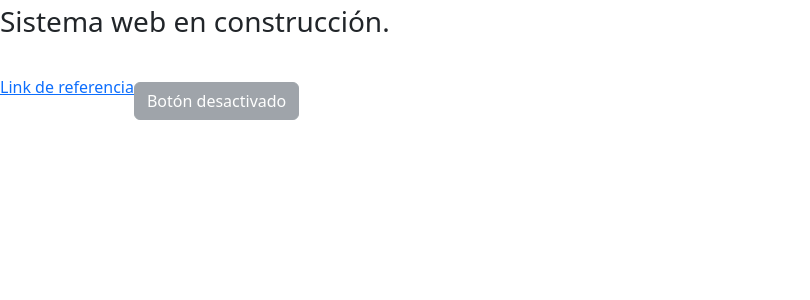
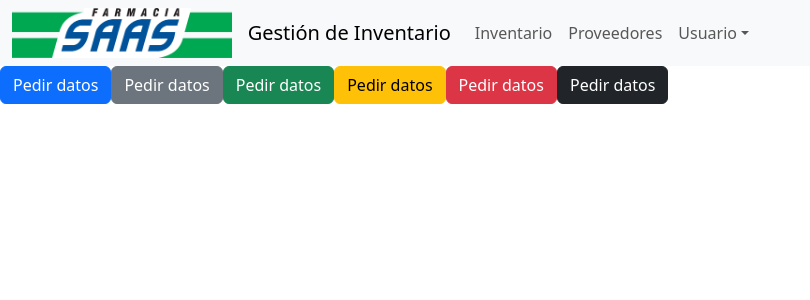
Before and after one commit to jonadavid13/Inventario-Saas, a React (Create React App) app in the folder frontend-inventario/: page / in a window 1280 px wide. Shown: the top 300 px of the page, without its empty margins (0-810 px from the left). Built offline with nearby package versions, Linux system fonts and the light colour scheme.

Commit message:
Actualización de archivos

```diff
--- a/frontend-inventario/src/App.js
+++ b/frontend-inventario/src/App.js
@@ -1,22 +1,20 @@
+import React from "react";
+import { HeaderMain } from "./components/HeaderMain";
+import "./assets/styles/index.scss";
 
 function App() {
   return (
     <>
       <div className="App">
-        <header className="App-header">
-          <p className="fs-3">
-            Sistema web en construcción.
-          </p>
-          <a
-            className="App-link"
-            href="https://jonadavid-webdesign.netlify.app"
-            target="_blank"
-            rel="noopener noreferrer"
-          >
-            Link de referencia
-          </a>
-        <button name='boton' className='btn btn-secondary disabled mt-4'>Botón desactivado</button>
-        </header>
+        <HeaderMain/>
+        <div className="d-flex">
+          <button name="action1" id="btn1" className="btn btn-primary">Pedir datos</button>
+          <button name="action1" id="btn1" className="btn btn-secondary">Pedir datos</button>
+          <button name="action1" id="btn1" className="btn btn-success">Pedir datos</button>
+          <button name="action1" id="btn1" className="btn btn-warning">Pedir datos</button>
+          <button name="action1" id="btn1" className="btn btn-danger">Pedir datos</button>
+          <button name="action1" id="btn1" className="btn btn-dark">Pedir datos</button>
+        </div>
       </div>
     </>
   );
--- /dev/null
+++ b/frontend-inventario/src/assets/styles/_HeaderMain.scss
@@ -0,0 +1,8 @@
+
+.logo-container {
+    height: 50px;
+
+    .img-logo{
+        height: 100%;
+    }
+}
--- a/frontend-inventario/src/assets/styles/index.scss
+++ b/frontend-inventario/src/assets/styles/index.scss
@@ -1 +1,3 @@
+@import "_HeaderMain";
+
 $saas-verde: #00a94a;
--- /dev/null
+++ b/frontend-inventario/src/components/HeaderMain.js
@@ -0,0 +1,35 @@
+import React from "react";
+import { Container, Nav, Navbar, NavDropdown } from "react-bootstrap";
+import LogoSAAS from "../images/Farmacia_SAAS_logo_short.png";
+
+function HeaderMain () {
+    return (
+      <>
+        <div>
+          <Navbar expand="md" className="bg-body-tertiary">
+            <Container fluid className="d-flex align-items-center">
+                <figure className="logo-container mb-0">
+                    <img src={LogoSAAS} alt="Logo de Farmacia SAAS" className="img-logo"/>
+                </figure>
+
+              <Navbar.Brand href="#home" className="ms-3">Gestión de Inventario</Navbar.Brand>
+              <Navbar.Toggle aria-controls="basic-navbar-nav" />
+              <Navbar.Collapse id="basic-navbar-nav">
+                <Nav className="me-auto">
+                  <Nav.Link href="#home">Inventario</Nav.Link>
+                  <Nav.Link href="#link">Proveedores</Nav.Link>
+                  <NavDropdown title="Usuario" id="basic-nav-dropdown">
+                    <NavDropdown.Item href="#action/3.2">
+                      Cerrar sesión
+                    </NavDropdown.Item>
+                  </NavDropdown>
+                </Nav>
+              </Navbar.Collapse>
+            </Container>
+          </Navbar>
+        </div>
+      </>
+    );
+}
+
+export { HeaderMain };
```
Also changed, not shown: frontend-inventario/src/components/header.js (deleted, +0 -11 lines), frontend-inventario/src/images/Farmacia_SAAS_logo.svg.png (added), frontend-inventario/src/images/Farmacia_SAAS_logo_short.png (added).
